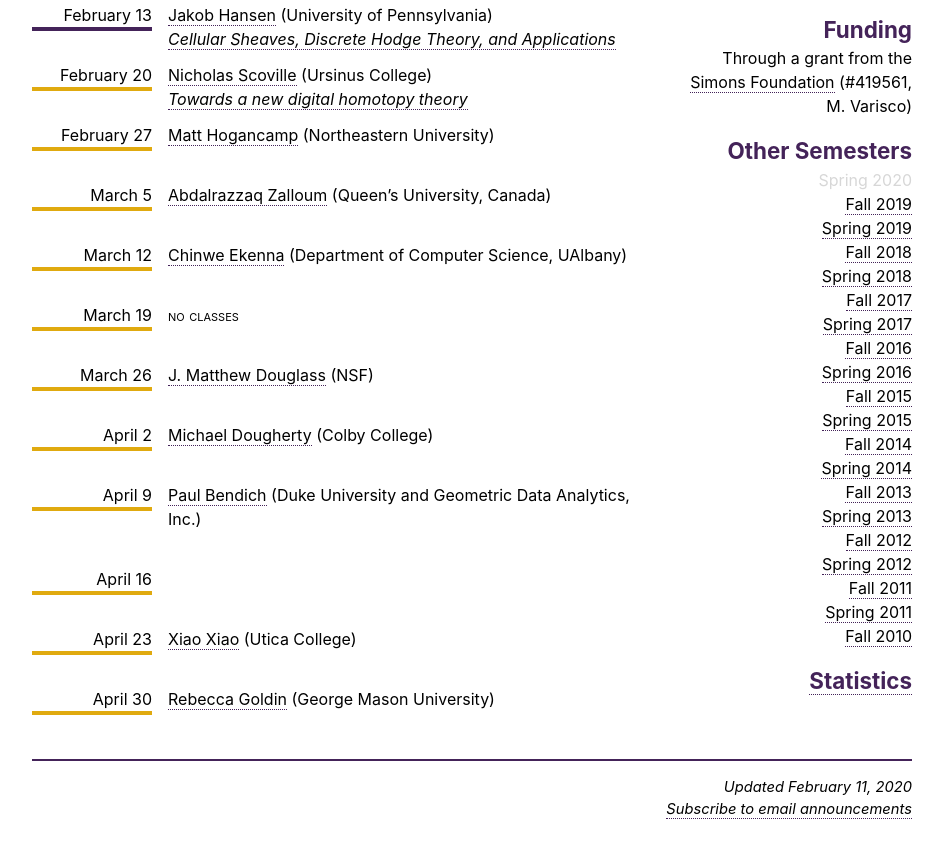
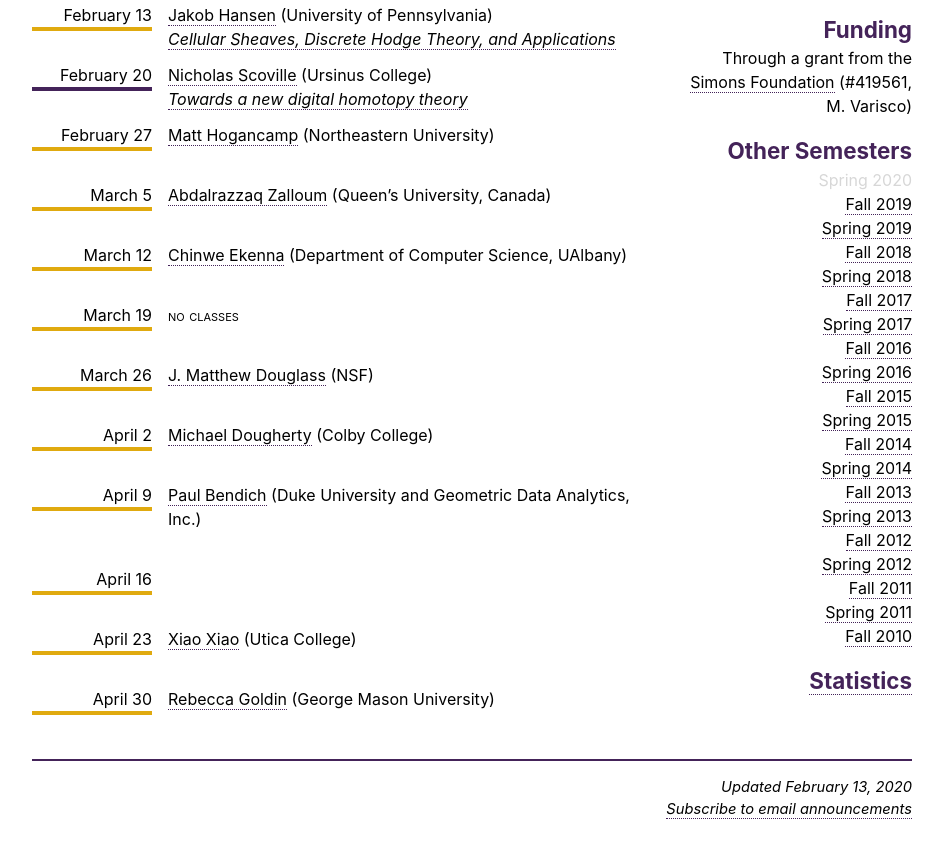
Before and after one commit to albanymath/ats, a plain HTML site: page index-20-3.html in a window 1280 px wide. Shown: the part 351-1204 px from the top of the page, without its empty margins (168-1111 px from the left). Drawn offline with Linux system fonts and the light colour scheme.

Commit message:
Moved "next"

```diff
--- a/index-20-3.html
+++ b/index-20-3.html
@@ -75,11 +75,11 @@
 <dd class="noseminar">no seminar</dd>
 <dd>&nbsp;</dd>
 
-<dt class="next">February 13</dt>
+<dt>February 13</dt>
 <dd><a href="https://www.math.upenn.edu/~jhansen/">Jakob Hansen</a> (University of Pennsylvania)</dd>
 <dd><a href="pdf/200213%20seminar.pdf">Cellular Sheaves, Discrete Hodge Theory, and Applications</a></dd>
 
-<dt>February 20</dt>
+<dt class="next">February 20</dt>
 <dd><a href="https://webpages.ursinus.edu/nscoville/">Nicholas Scoville</a> (Ursinus College)</dd>
 <dd><a href="pdf/200220%20seminar.pdf">Towards a new digital homotopy theory</a></dd>
 
@@ -128,7 +128,7 @@
 
 <div id="footer">
 <p>
-  Updated <time datetime="2020-02-11">February&nbsp;11, 2020</time><br>
+  Updated <time datetime="2020-02-13">February&nbsp;13, 2020</time><br>
   <a href="mailto:mzaremsky@albany.edu?subject=subscribe&body=Please%20add%20me%20to%20the%20Algebra/Topology%20Seminar%20email%20list.">Subscribe to email announcements</a>
 </p>
 </div>
```
Also changed, not shown: index.html (+3 -3 lines).
